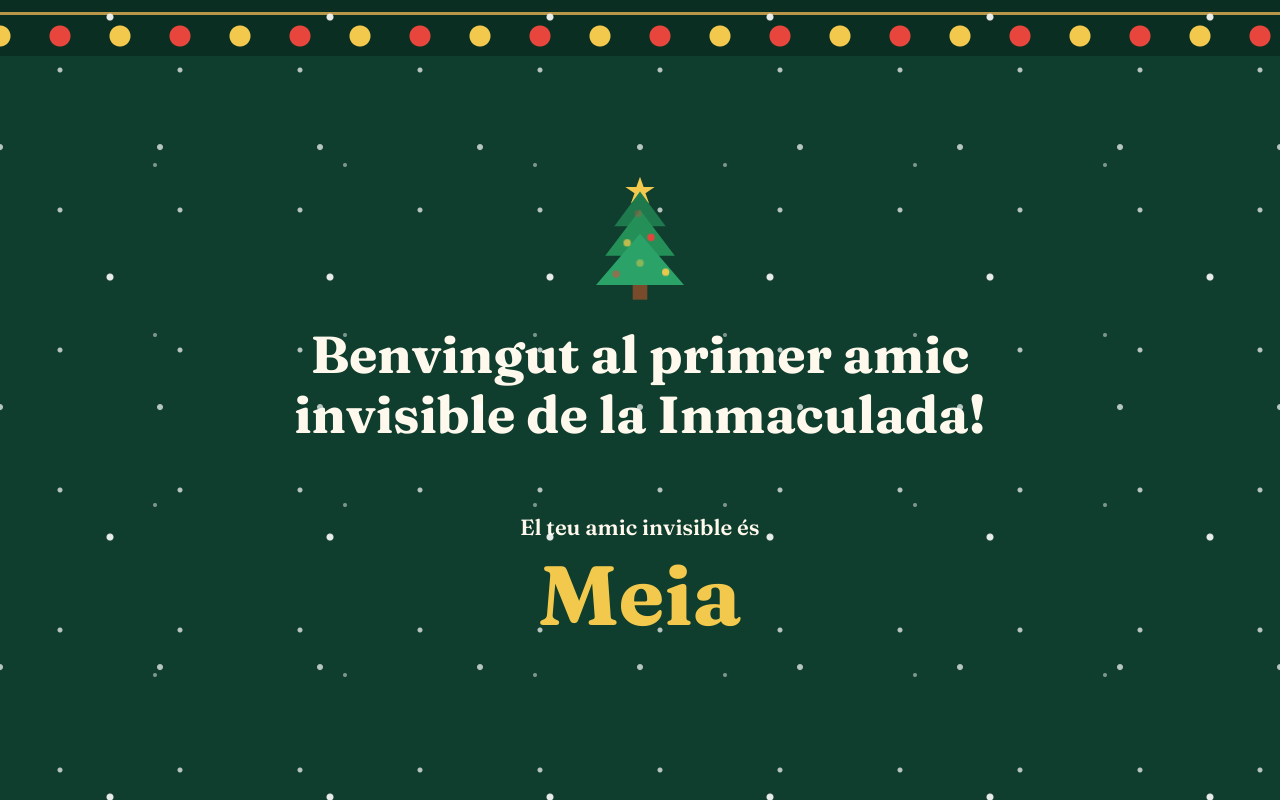
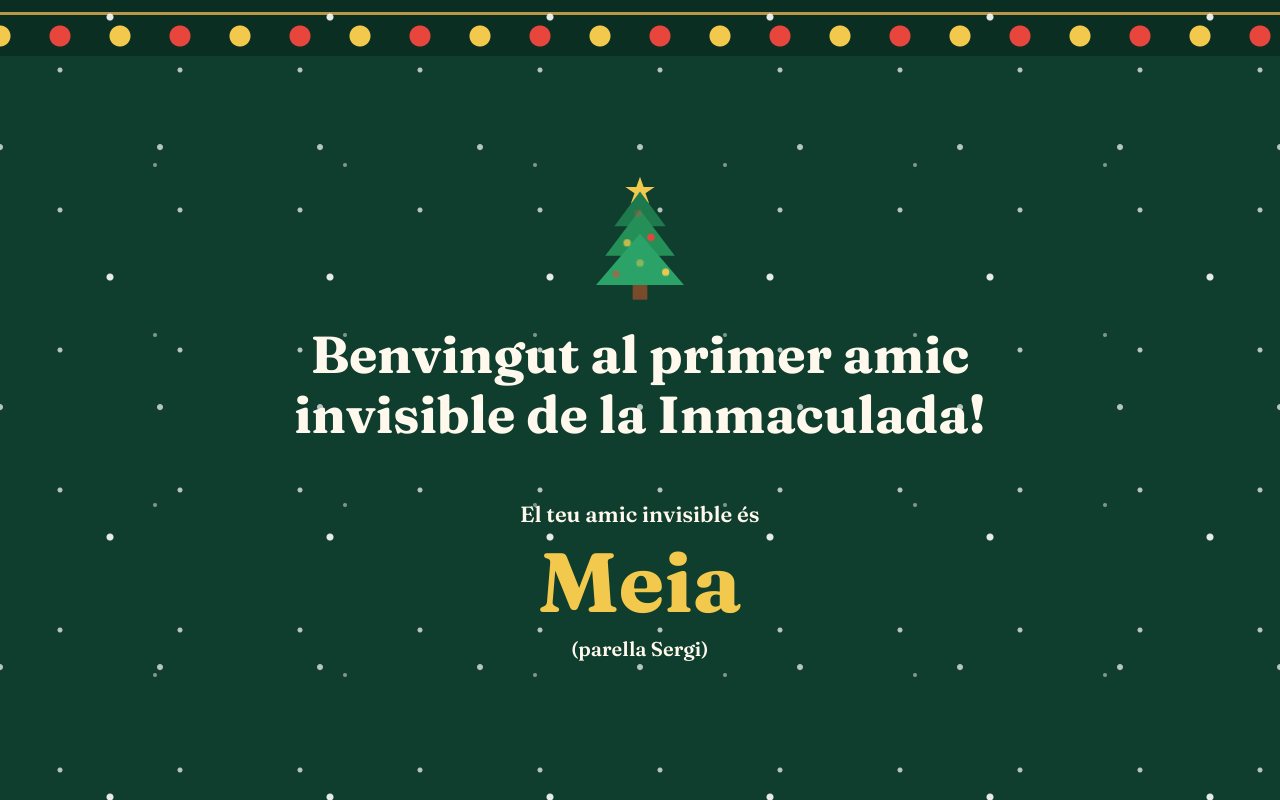
Before and after one commit to fornerdev/Inmaculada, a plain HTML site: page 27.html in a window 1280 px wide. Both pictures are taken after a click on the button "Mostra el meu amic invisible". Drawn offline with Linux system fonts and the light colour scheme.

Commit message:
canvis Meia

```diff
--- a/27.html
+++ b/27.html
@@ -60,8 +60,8 @@ button:focus-visible{outline:3px solid var(--cream);outline-offset:4px}
 var dec=function(s){return new TextDecoder().decode(Uint8Array.from(atob(s),function(c){return c.charCodeAt(0)}))};
 var out=document.getElementById('out'),btn=document.getElementById('btn');
 btn.addEventListener('click',function(){
-document.getElementById('name').textContent=dec(out.dataset.n);
-if(out.dataset.s){document.getElementById('note').textContent='Meia (parella Sergi)'}
+document.getElementById('name').textContent='Meia';
+document.getElementById('note').textContent='(parella Sergi)';
 btn.style.display='none';out.classList.add('on');
 });
 })();
```
